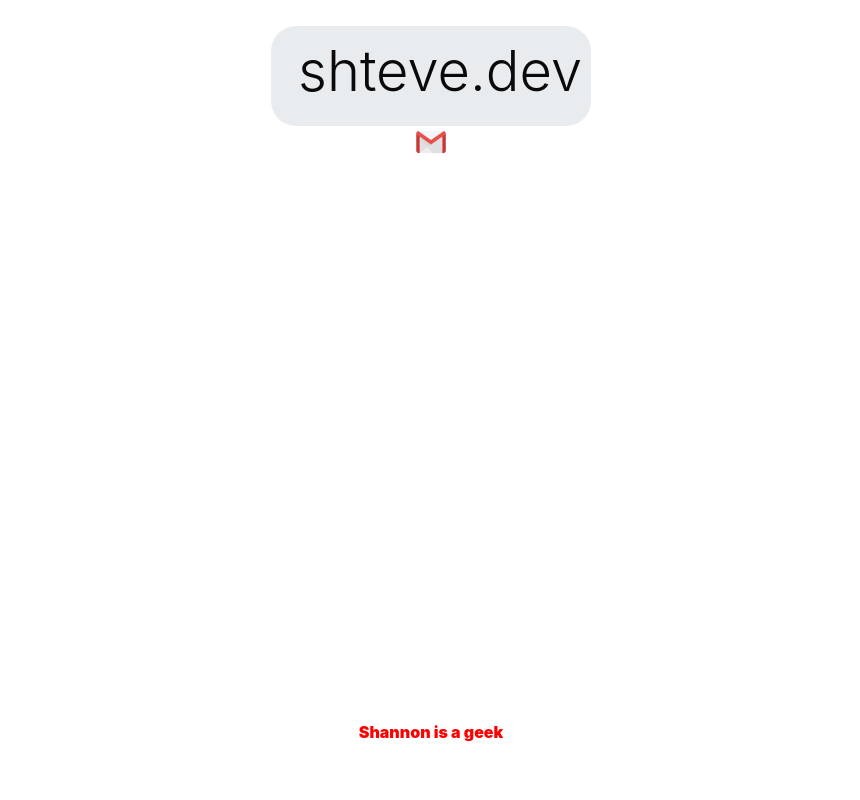
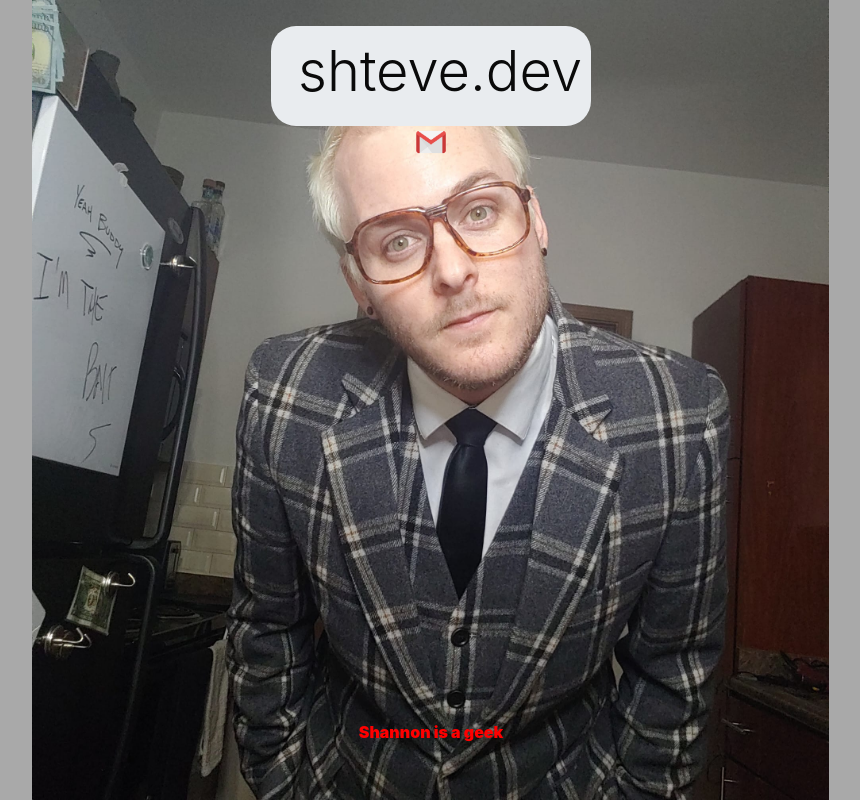
Before and after one commit to Shtever/Shteve.wtf, a plain HTML site: page index.html in a window 1280 px wide. Shown: the whole page, without its empty margins (209-1069 px from the left). Drawn offline with nearby package versions, Linux system fonts and the light colour scheme.

Commit message:
added background image

```diff
--- a/style.css
+++ b/style.css
@@ -1,3 +1,9 @@
+body {
+    background: url(Assets/0Shteve.jpg) no-repeat center center fixed;
+    background-size: auto 100%;
+    background-color: darkgrey;
+}
+
 .title {
     text-align: center;
     color: rgba(255, 200, 20, 1);
@@ -90,11 +96,9 @@ a {
     body {
         background-color: rgb(229, 255, 255);
     }
-
     .mail {
         display: none;
     }
-
     .display-4 {
         font-size: 8vmax;
     }
```
Also changed, not shown: Assets/0Shteve.jpg (added).
